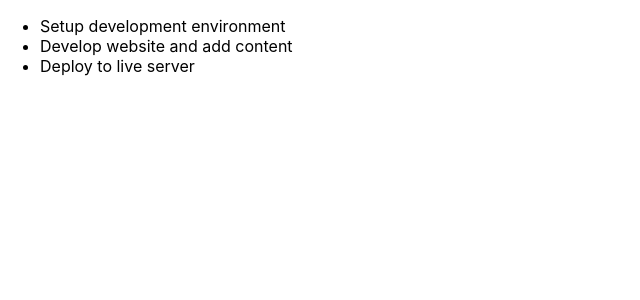
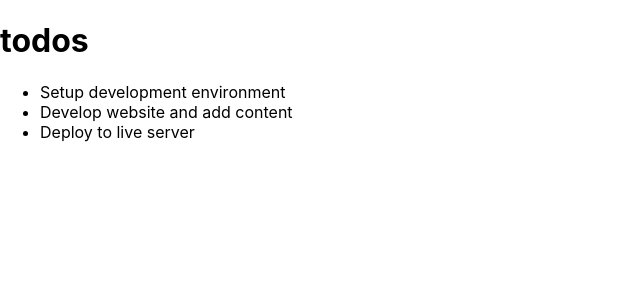
Before and after one commit to Amedzro-Elikplim/react-todoApp, a React (Create React App) app: page / in a window 1280 px wide. Shown: the top 300 px of the page, without its empty margins (0-640 px from the left). Built offline with nearby package versions, Linux system fonts and the light colour scheme; the HTML template or start-up script is replaced by a standard one.

Commit message:
Import Header component

```diff
--- a/src/components/TodoContainer.js
+++ b/src/components/TodoContainer.js
@@ -1,5 +1,6 @@
 import React, { PureComponent } from 'react'
 import TodosList from './TodosList';
+import Header from './Header';
 
 class TodoContainer extends PureComponent {
     constructor(props) {
@@ -28,8 +29,11 @@ class TodoContainer extends PureComponent {
 
     render() {
         return (
+          <>
+            <Header />
             <TodosList todos={this.state.todos} />
-        )
+          </>
+        );
     }
 }
 
```
